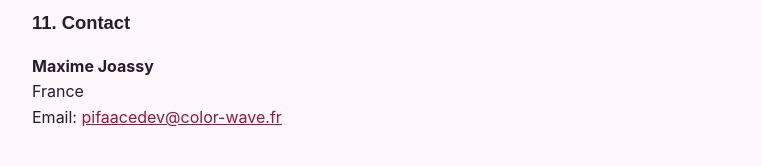
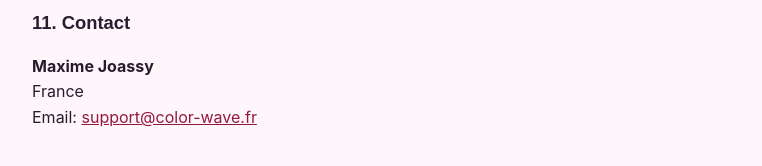
Before and after one commit to ColorWave-app/color-wave-static, a Jekyll site: the page built from privacy.md, in a window 1280 px wide and 900 px high, scrolled down 2668 px. Shown: the part 705-871 px from the top of the window, without its empty margins (258-1020 px from the left). Built offline with Jekyll 4.4.1, drawn with Linux system fonts in a browser that asks for light colours.

Commit message:
change email

```diff
--- a/privacy.md
+++ b/privacy.md
@@ -153,4 +153,4 @@ the top will also be updated.
 
 **Maxime Joassy** <br>
 France <br>
-Email: [pifaacedev@color-wave.fr](mailto:pifaacedev@gmail.com)
+Email: [support@color-wave.fr](mailto:support@color-wave.fr)
```
Also changed, not shown: .github/copilot-instructions.md.
